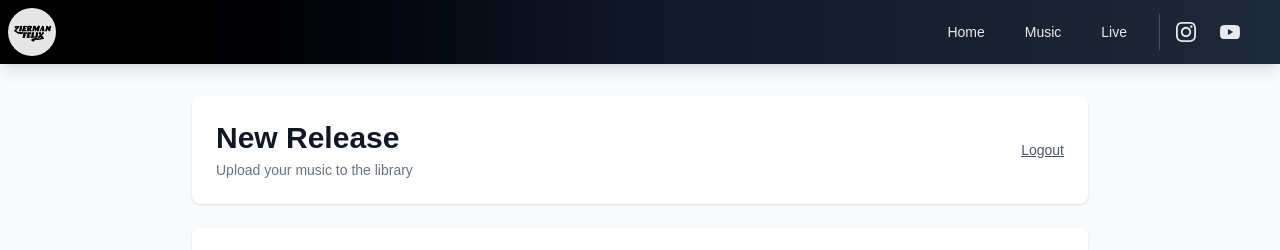
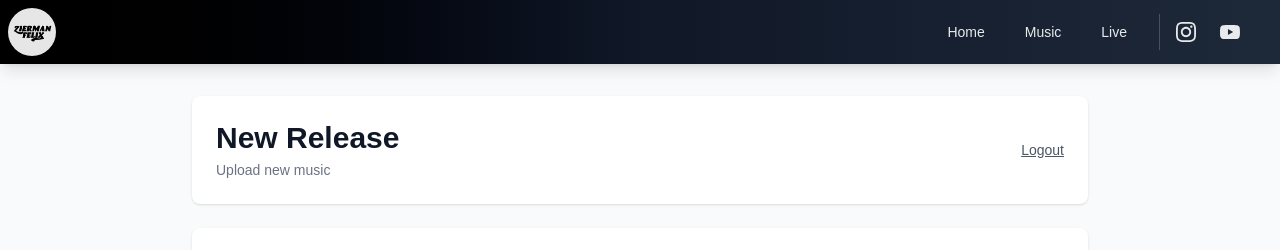
Before and after one commit to dziermanfelix/zierfx, a Next.js app: page /upload in a window 1280 px wide. Shown: the top 250 px of the page. Built offline with nearby package versions, Linux system fonts and the light colour scheme.

Commit message:
cleaning up library language to music

```diff
--- a/src/app/music/loading.tsx
+++ b/src/app/music/loading.tsx
@@ -22,7 +22,7 @@ export default function Loading() {
                 d='M4 12a8 8 0 018-8V0C5.373 0 0 5.373 0 12h4zm2 5.291A7.962 7.962 0 014 12H0c0 3.042 1.135 5.824 3 7.938l3-2.647z'
               ></path>
             </svg>
-            <span className='font-medium'>Loading your library...</span>
+            <span className='font-medium'>Loading music...</span>
           </div>
         </div>
 
--- a/src/app/music/page.tsx
+++ b/src/app/music/page.tsx
@@ -30,7 +30,7 @@ export default async function LibraryPage() {
         <Suspense
           fallback={
             <div className='flex items-center justify-center h-64'>
-              <div className='animate-pulse text-gray-500 text-xl'>Loading your library...</div>
+              <div className='animate-pulse text-gray-500 text-xl'>Loading music...</div>
             </div>
           }
         >
--- a/src/app/upload/page.tsx
+++ b/src/app/upload/page.tsx
@@ -226,7 +226,7 @@ function UploadPageContent() {
           <div className='flex justify-between items-center'>
             <div>
               <h1 className='text-3xl font-bold text-gray-900'>New Release</h1>
-              <p className='text-sm text-gray-500 mt-1'>Upload your music to the library</p>
+              <p className='text-sm text-gray-500 mt-1'>Upload new music</p>
             </div>
             <div className='flex space-x-3'>
               {hasUnsavedChanges && !uploading && (
--- a/src/components/Library.tsx
+++ b/src/components/Library.tsx
@@ -85,7 +85,7 @@ export default function Library({ artists }: Props) {
               type='text'
               value={search}
               onChange={(e) => setSearch(e.target.value)}
-              placeholder='Search your library...'
+              placeholder='Search music...'
               className='w-full pl-12 pr-4 py-3 rounded-xl border-2 border-gray-200 focus:border-black focus:ring-2 focus:ring-gray-300 transition-all outline-none text-gray-800 placeholder-gray-400'
             />
           </div>
```
